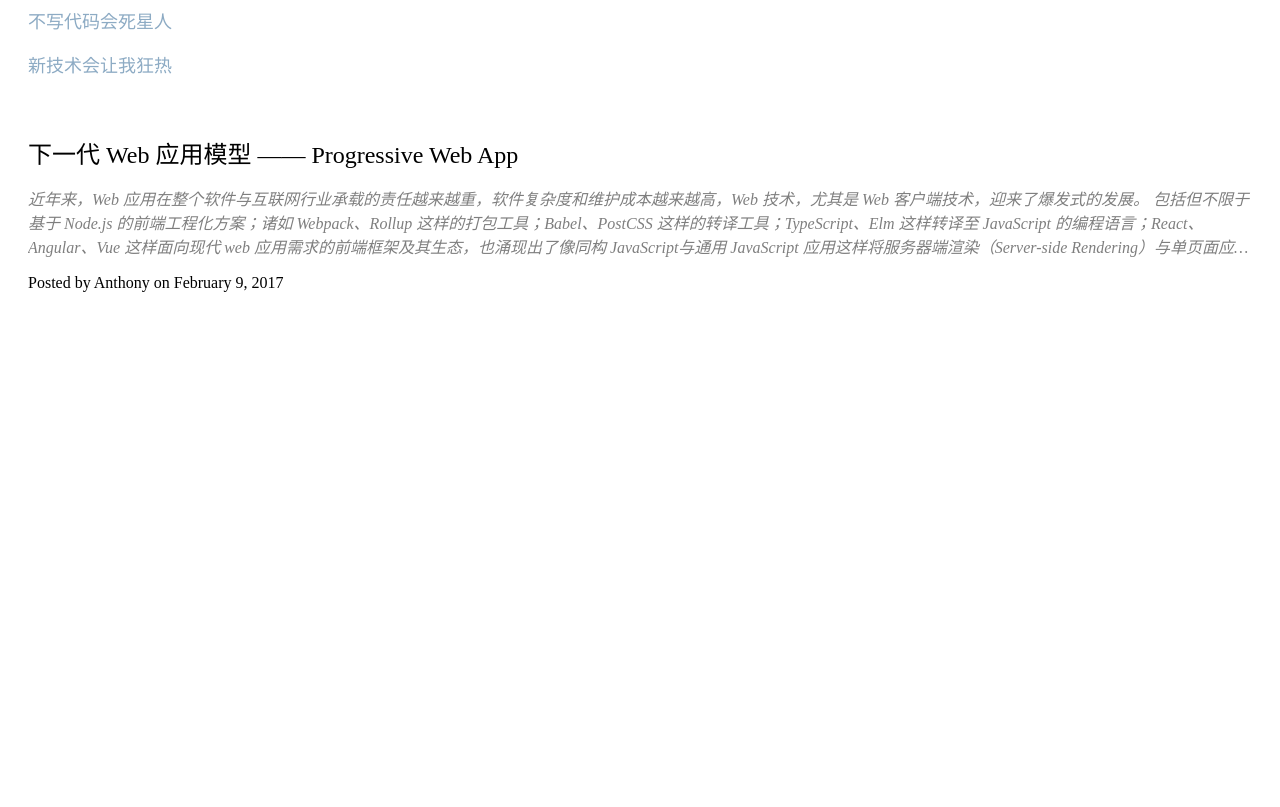
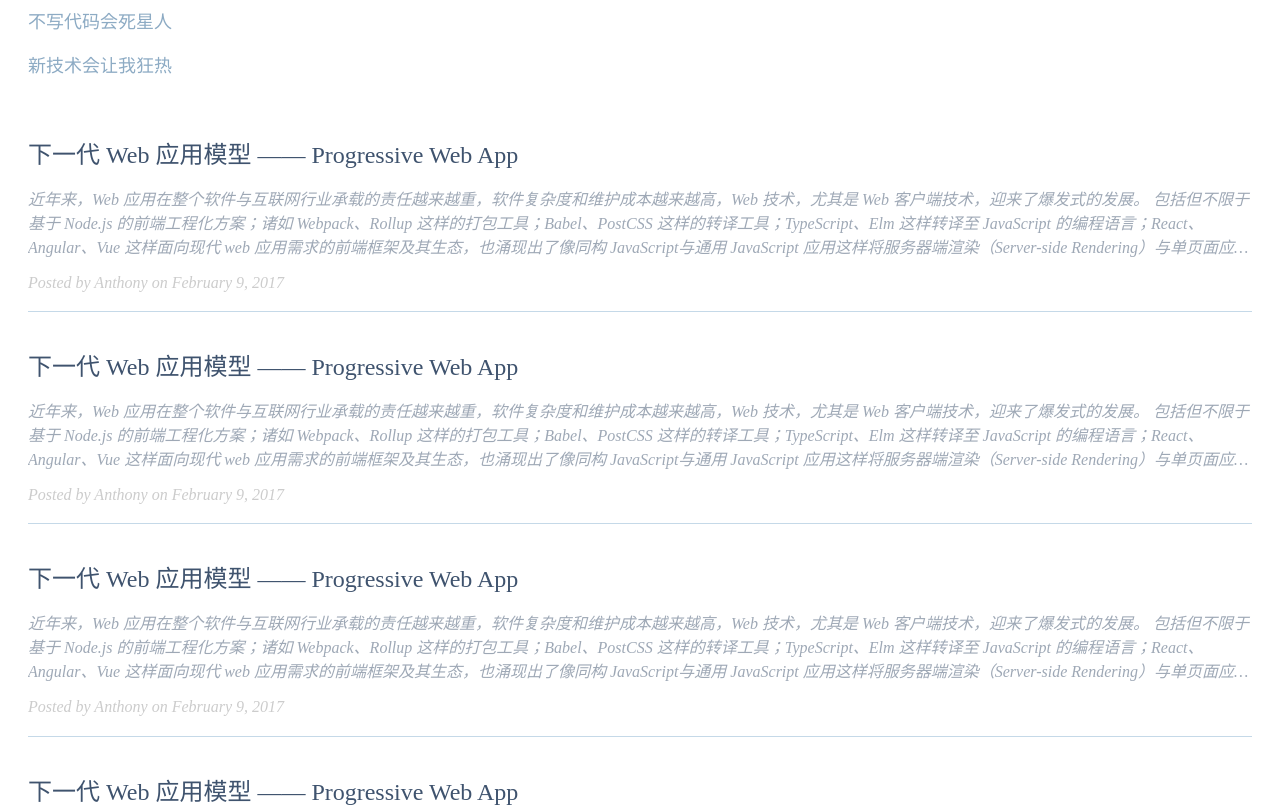
Before and after one commit to Anthony2ivy/vue-blog, a Vue app in the folder website/: page /#/ in a window 1280 px wide. Shown: the part 720-1527 px from the top of the page. Built offline with nearby package versions, Linux system fonts and the light colour scheme; what at-ui, vue-particles would draw is missing.

Commit message:
首页60%

```diff
--- a/website/src/assets/css/my.css
+++ b/website/src/assets/css/my.css
@@ -121,6 +121,9 @@ hr.lite{
 .my-blog-item{
   text-align: left;
   font-family: ”PingFang SC“;
+  cursor: pointer;
+  padding: 0 0 1rem 0;
+  color: #3F536E;
 }
 
 .my-blog-item .my-blog-title{
@@ -138,5 +141,17 @@ hr.lite{
 }
 
 .my-blog-item .my-blog-footer{
+  margin-top: 7px;
+  font-family: Lora,'Times New Roman',serif;
+  color: #ccc;
+  font-size: 16px;
+  font-style: italic;
+}
 
+.my-blog-item:hover .my-blog-title{
+  color: #6190E8;
 }
+
+.my-blog-item:hover .my-blog-intro{
+  color: #6190E8;
+}
--- a/website/src/components/intro.vue
+++ b/website/src/components/intro.vue
@@ -24,11 +24,12 @@
           <p class="my-p">新技术会让我狂热</p>
         </div>
         <div class="col-md-18 my-col-container" style="padding-top: 40px">
-          <div class="my-blog-item">
+          <div class="my-blog-item" v-for="item in testItems">
             <div class="my-blog-title">下一代 Web 应用模型 —— Progressive Web App</div>
             <p class="my-blog-intro">近年来，Web 应用在整个软件与互联网行业承载的责任越来越重，软件复杂度和维护成本越来越高，Web 技术，尤其是 Web 客户端技术，迎来了爆发式的发展。
               包括但不限于基于 Node.js 的前端工程化方案；诸如 Webpack、Rollup 这样的打包工具；Babel、PostCSS 这样的转译工具；TypeScript、Elm 这样转译至 JavaScript 的编程语言；React、Angular、Vue 这样面向现代 web 应用需求的前端框架及其生态，也涌现出了像同构 JavaScript与通用 JavaScript 应用这样将服务器端渲染（Server-side Rendering）与单页面应用模型（Single-page App）结合的 web 应用架构方式，可以说是百花齐放。</p>
             <div class="my-blog-footer">Posted by Anthony on February 9, 2017</div>
+            <hr class="lite">
           </div>
         </div>
       </div>
@@ -46,7 +47,8 @@
         blogIntro:'—— 挣扎着在极客路上前进',
         introBackImgUrl:'static/imgs/back1.jpg',
         introIconImgUrl:'static/imgs/icon.jpg',
-        introTagList:['前端','Vue','微服务','docker','webpack','express','CI']
+        introTagList:['前端','Vue','微服务','docker','webpack','express','CI'],
+        testItems:[{},{},{},{}]
       }
     }
   }
```
